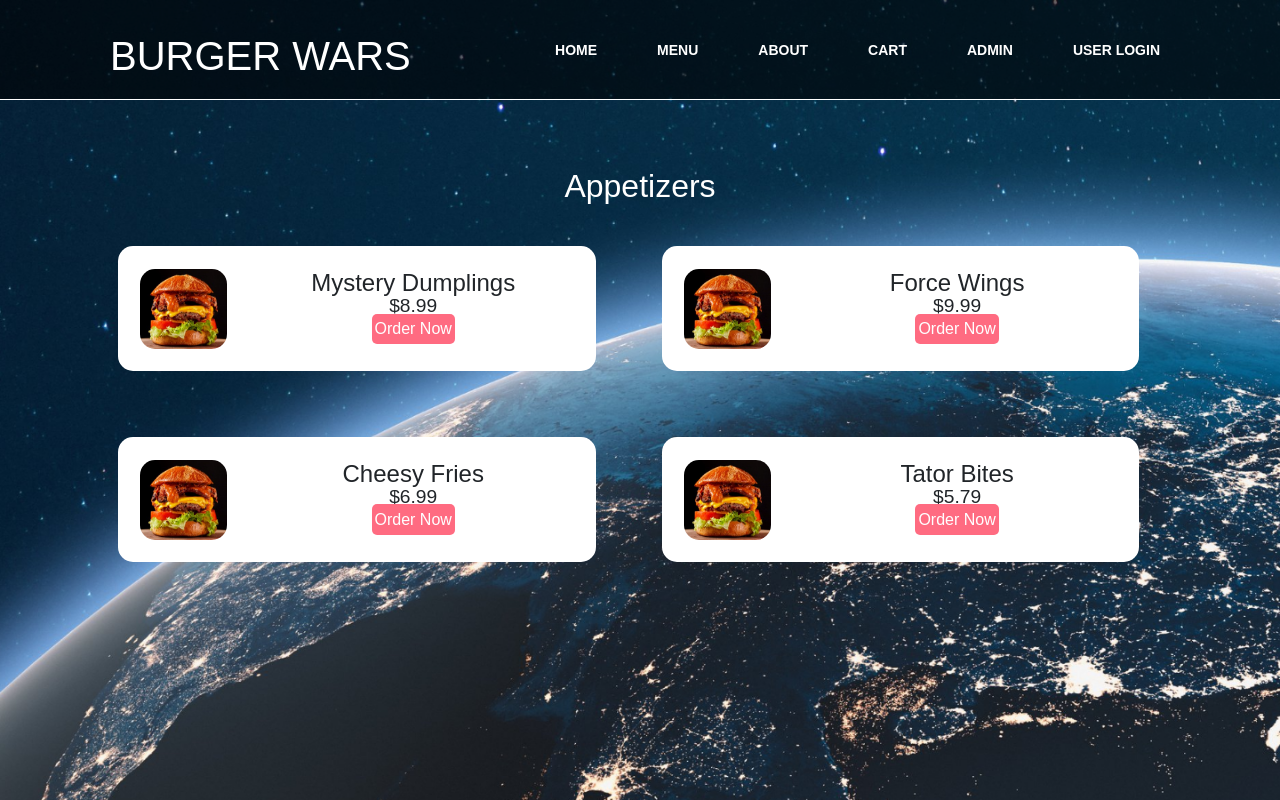
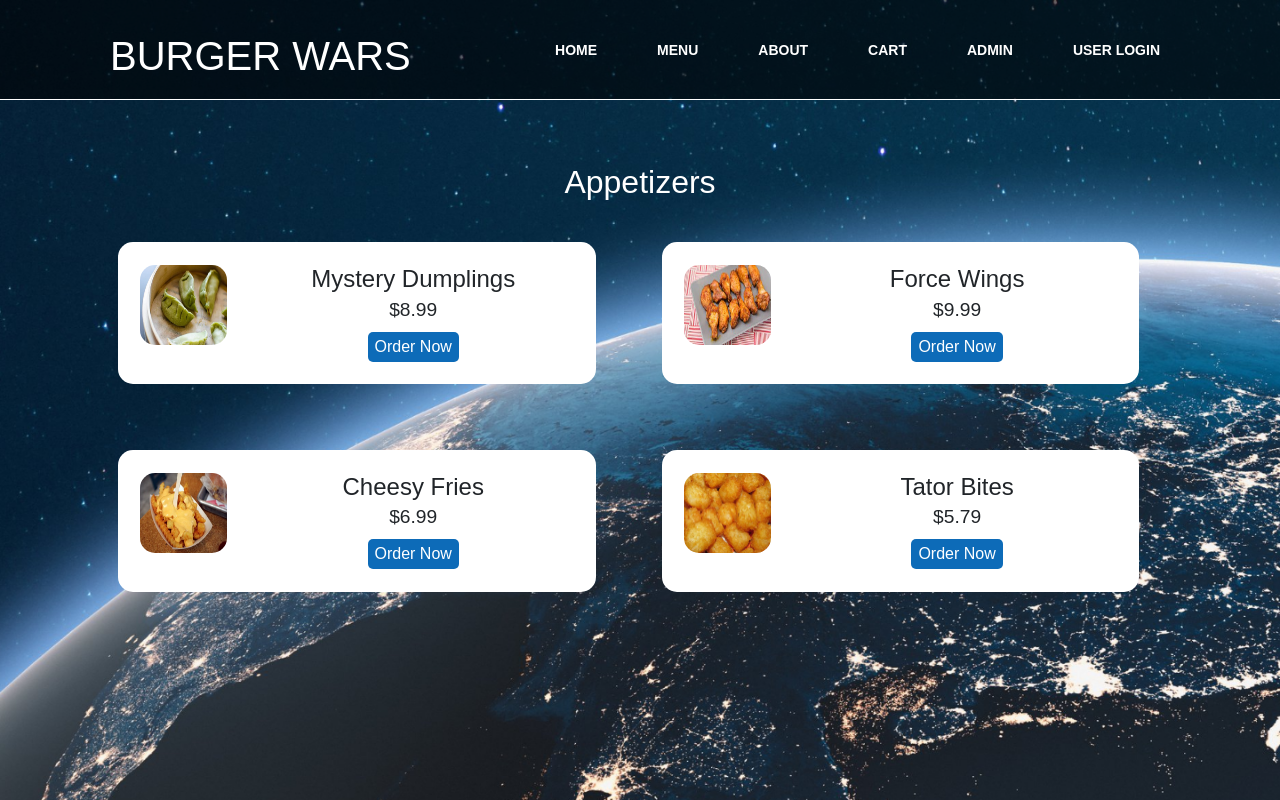
Before and after one commit to BostonMansheim/ISQA3900_Group4_NEW, a Django app: page /appetitems in a window 1280 px wide. Run offline with Django 4.2, Linux system fonts and the light colour scheme; data comes from the database, SQL or seed files in the repository; both versions use the stored data as it was after the commit; some web fonts are replaced.

Commit message:
Dynamic Images + Paths
Updated dynamic images, paths, CSS. Fixed product description, and product images. Removed line breaks in HTML.

```diff
--- a/burgerwars/static/css/style1.css
+++ b/burgerwars/static/css/style1.css
@@ -141,3 +141,28 @@ section{
 section.fixed {
     background-attachment: fixed;
 }
+
+.order-btn {
+    margin-top: 6px;
+    background-color: #0d6bb8;
+    padding: 3px 7px;
+    transition: .3s;
+}
+
+.order-btn:hover {
+    background-color: #0d6bb8;
+    opacity: .8;
+}
+
+.product-name {
+    margin: 0;
+}
+
+.food-price {
+    line-height: 20px;
+}
+
+.h1-category {
+    color: #ffffff;
+    font-size: 60px;
+}
--- a/burgerwars/templates/burgerwars/appetitems.html
+++ b/burgerwars/templates/burgerwars/appetitems.html
@@ -13,12 +13,8 @@
 
     <!-- Bootstrap CSS for caro -->
     <link rel="stylesheet" href="https://cdn.jsdelivr.net/npm/bootstrap@4.5.3/dist/css/bootstrap.min.css" integrity="sha384-TX8t27EcRE3e/ihU7zmQxVncDAy5uIKz4rEkgIXeMed4M0jlfIDPvg6uqKI2xXr2" crossorigin="anonymous">
-    <link rel="stylesheet" href="style/style1.css" type="text/css">
-
-
-    <link rel="stylesheet" href="../../static/css/style1.css">
-
     <link rel="stylesheet" href="../../static/css/style2.css">
+    <link rel="stylesheet" href="{% static "css/style1.css" %}" type="text/css">
 
 
 
@@ -39,19 +35,7 @@
 </nav>
 
 <section>
-    <br/><br/><br/><br/><br/><br/><br/><br/><br/><br/><br/><br/><br/><br/><br/><br/><br/><br/><br/><br/><br/><br/>
-    <br/><br/><br/><br/><br/><br/><br/><br/><br/><br/><br/><br/><br/><br/><br/><br/><br/><br/><br/><br/><br/><br/>
-    <br/><br/><br/><br/><br/><br/><br/><br/><br/><br/><br/><br/><br/><br/><br/><br/><br/><br/><br/><br/><br/><br/>
-    <br/><br/><br/><br/><br/><br/><br/><br/><br/><br/><br/><br/><br/><br/><br/><br/><br/><br/><br/><br/><br/><br/>
-    <br/><br/><br/><br/><br/><br/><br/><br/><br/><br/><br/><br/><br/><br/><br/><br/><br/><br/><br/><br/><br/><br/>
-    <br/><br/><br/><br/><br/><br/><br/><br/><br/><br/><br/><br/><br/><br/><br/><br/><br/><br/><br/><br/><br/><br/>
-    <br/><br/><br/><br/><br/><br/><br/><br/><br/><br/><br/><br/><br/><br/><br/><br/><br/><br/><br/><br/><br/><br/>
-    <div class="container">
-    </div>
-
-
-
-
+    <div class="container" style="padding-top: 150px;"></div>
     <div class="container">
         <h2 class="text-center, text-white">Appetizers</h2>
 
@@ -61,14 +45,13 @@
             {% if product.product_type == 'side' %}
                 <div class="food-menu-box">
                     <div class="food-menu-img">
-                        <img src="../../media/Picture4.jpg" alt="image" class="img-responsive img-curve"width="100px" height="80px">
+                        <img src="{% static "images/" %}{{ product.product_image }}" alt="image" class="img-responsive img-curve"width="100px" height="80px">
                     </div>
 
                     <div class="food-menu-desc">
-                        <h4>{{ product.product_name }}</h4>
+                        <h4 class="product-name">{{ product.product_name }}</h4>
                         <p class="food-price">${{ product.product_price }}</p>
-                        <br>
-                        <a href="{% url 'burgerwars:itemdetails' pk=product.pk %}" class="btn btn-primary">Order Now</a>
+                        <a href="{% url 'burgerwars:itemdetails' pk=product.pk %}" class="btn btn-primary order-btn">Order Now</a>
                     </div>
                 </div>
             {% endif %}
--- a/burgerwars/templates/burgerwars/bwmenucat.html
+++ b/burgerwars/templates/burgerwars/bwmenucat.html
@@ -42,8 +42,7 @@
 
     <div class="container1" style="padding-top: 200px;">
 
-        <h1m class="text-center" >Categories</h1m><br/>
-        <br/><br/>
+        <h1 class="text-center h1-category" >Categories</h1>
         <a href="{% url 'burgerwars:burgeritems' %}">
             <div class="box-3 float-container">
                 <img src="../../static/css/imagesaver.png" width="200" height="150" alt="Cappuccino" class="img-responsive img-curve">
--- a/burgerwars/templates/burgerwars/product_detail.html
+++ b/burgerwars/templates/burgerwars/product_detail.html
@@ -25,7 +25,7 @@
 <section class="fixed">
     <div class="row about-content" style="padding-top: 150px;">
         <div class="col-md-6 padding-left" style="max-height: 100%;">
-            <img class="placeholder-image" src="burgerwars/media/">
+            <img class="placeholder-image" src="{% static "images/" %}{{ product.product_image }}">
 
         </div>
         <div class="col-md-6">
```
Also changed, not shown: burgerwars/templates/burgerwars/burgeritems.html (+5 -19 lines), burgerwars/templates/burgerwars/drinkitems.html (+5 -18 lines), db.sqlite3.
